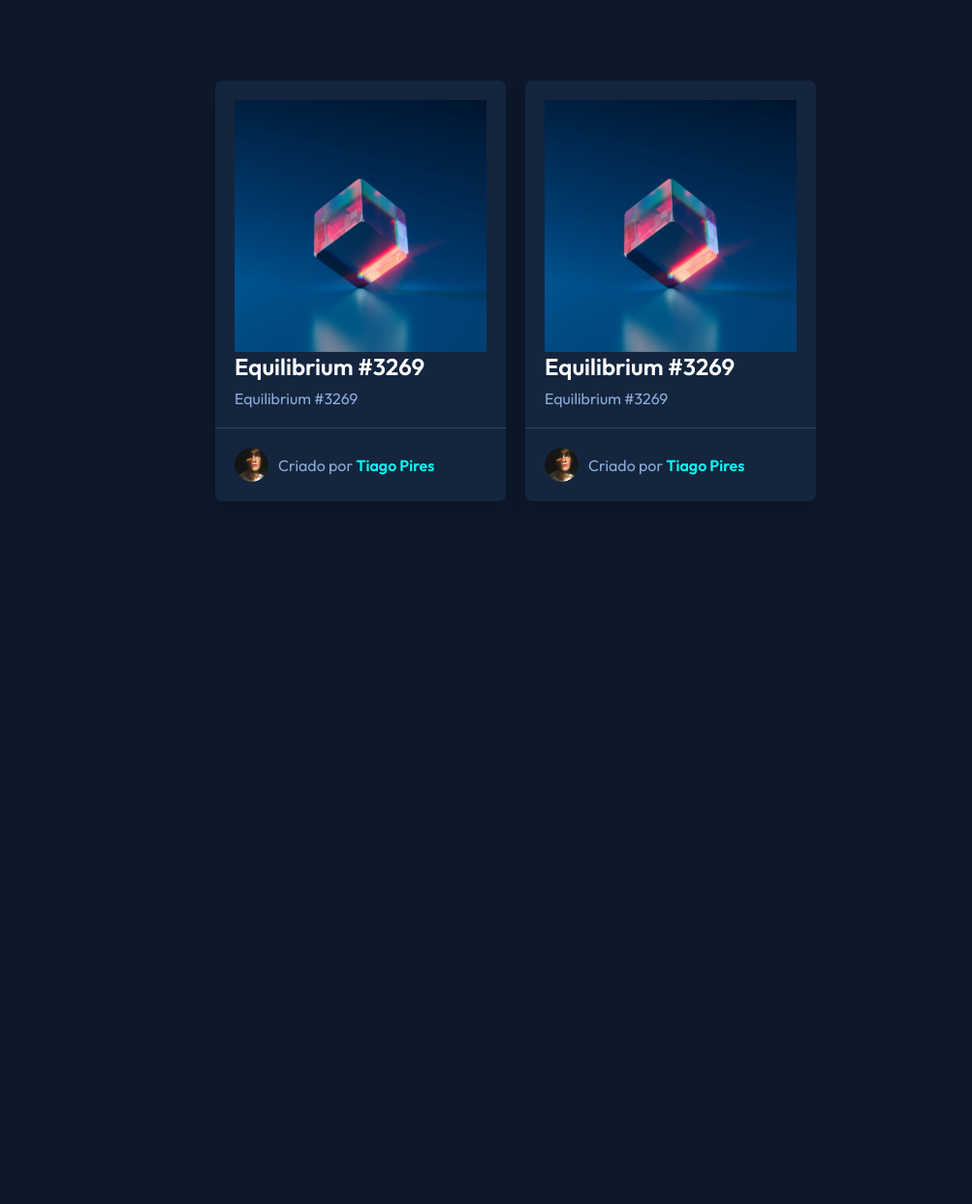
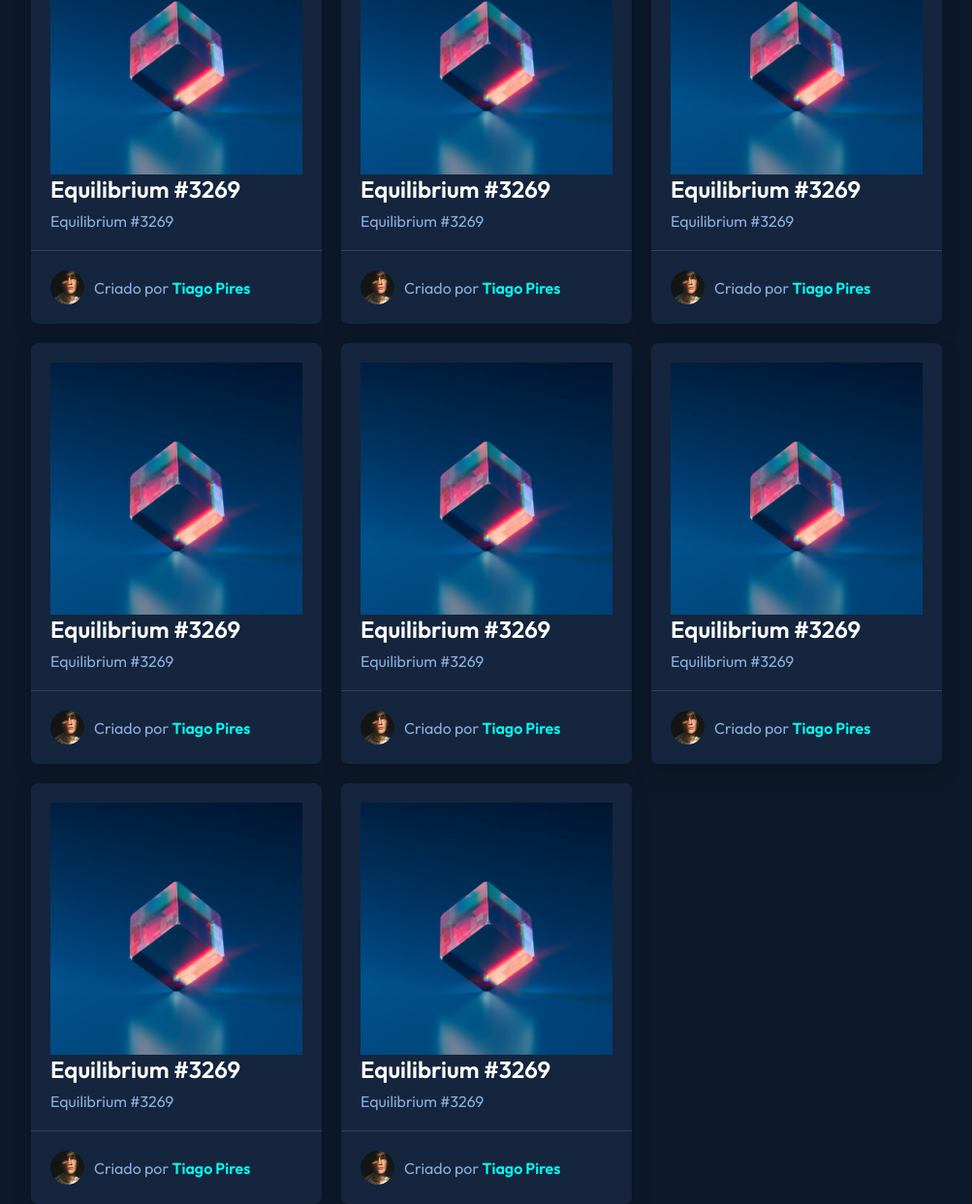
Before and after one commit to tpires1041/trabalho-ger-ncia-portifolio, a plain HTML site: page index.html in a window 1280 px wide. Shown: the part 100-1342 px from the top of the page at 97% size, without its empty margins (108-1111 px from the left). Before the commit the page ends 800 px from the top, so only its background shows below. Drawn offline with Linux system fonts and the light colour scheme.

Commit message:
Added more cards and changed css
Added some more cards and changed the css to make them start from left and also to fit in the page

```diff
--- a/index.html
+++ b/index.html
@@ -34,6 +34,78 @@
                     <span>Criado por <strong>Tiago Pires</strong></span>
                 </div>
             </div>
+
+            <div class="card">
+                <div class="card-content">
+                    <img src="cubo-esquisito.jpg" alt="Um cubo estranho" class="card-image">
+                    <h2>Equilibrium #3269</h2>
+                    <p>Equilibrium #3269</p>
+                </div>
+                <div class="card-footer">
+                    <img src="image-avatar.png" alt="Avatar" class="avatar">
+                    <span>Criado por <strong>Tiago Pires</strong></span>
+                </div>
+            </div>
+
+            <div class="card">
+                <div class="card-content">
+                    <img src="cubo-esquisito.jpg" alt="Um cubo estranho" class="card-image">
+                    <h2>Equilibrium #3269</h2>
+                    <p>Equilibrium #3269</p>
+                </div>
+                <div class="card-footer">
+                    <img src="image-avatar.png" alt="Avatar" class="avatar">
+                    <span>Criado por <strong>Tiago Pires</strong></span>
+                </div>
+            </div>
+
+            <div class="card">
+                <div class="card-content">
+                    <img src="cubo-esquisito.jpg" alt="Um cubo estranho" class="card-image">
+                    <h2>Equilibrium #3269</h2>
+                    <p>Equilibrium #3269</p>
+                </div>
+                <div class="card-footer">
+                    <img src="image-avatar.png" alt="Avatar" class="avatar">
+                    <span>Criado por <strong>Tiago Pires</strong></span>
+                </div>
+            </div>
+
+            <div class="card">
+                <div class="card-content">
+                    <img src="cubo-esquisito.jpg" alt="Um cubo estranho" class="card-image">
+                    <h2>Equilibrium #3269</h2>
+                    <p>Equilibrium #3269</p>
+                </div>
+                <div class="card-footer">
+                    <img src="image-avatar.png" alt="Avatar" class="avatar">
+                    <span>Criado por <strong>Tiago Pires</strong></span>
+                </div>
+            </div>
+
+            <div class="card">
+                <div class="card-content">
+                    <img src="cubo-esquisito.jpg" alt="Um cubo estranho" class="card-image">
+                    <h2>Equilibrium #3269</h2>
+                    <p>Equilibrium #3269</p>
+                </div>
+                <div class="card-footer">
+                    <img src="image-avatar.png" alt="Avatar" class="avatar">
+                    <span>Criado por <strong>Tiago Pires</strong></span>
+                </div>
+            </div>
+
+            <div class="card">
+                <div class="card-content">
+                    <img src="cubo-esquisito.jpg" alt="Um cubo estranho" class="card-image">
+                    <h2>Equilibrium #3269</h2>
+                    <p>Equilibrium #3269</p>
+                </div>
+                <div class="card-footer">
+                    <img src="image-avatar.png" alt="Avatar" class="avatar">
+                    <span>Criado por <strong>Tiago Pires</strong></span>
+                </div>
+            </div>
         </div>
     </div>
 </body>
--- a/style.css
+++ b/style.css
@@ -8,7 +8,7 @@
 
 body {
     display: flex;
-    align-items: center;
+    align-items: start;
     justify-content: center;
     height: 100vh;
     background-color: hsl(217, 54%, 11%);
@@ -16,17 +16,18 @@ body {
 }
 
 .container {
+    width: 100%;
+    max-width: 1000px;
     display: flex;
-    justify-content: center;
+    justify-content: flex-start;
     align-items: center;
-    height: 100%;
 }
 
 .card-list {
     display: flex;
     flex-wrap: wrap;
     gap: 20px;
-    justify-content: center;
+    justify-content: flex-start;
     max-width: 1000px;
 }
 
```
